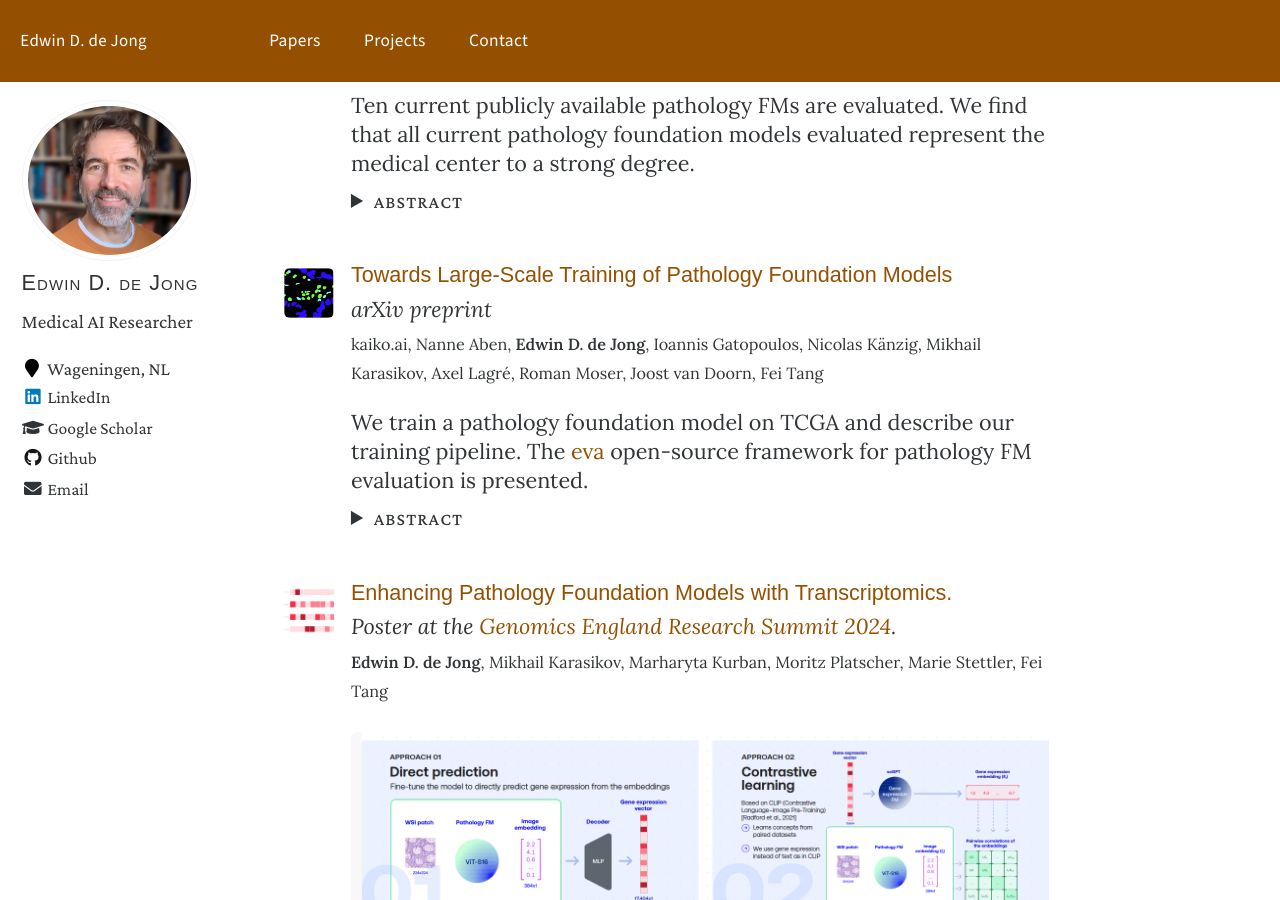
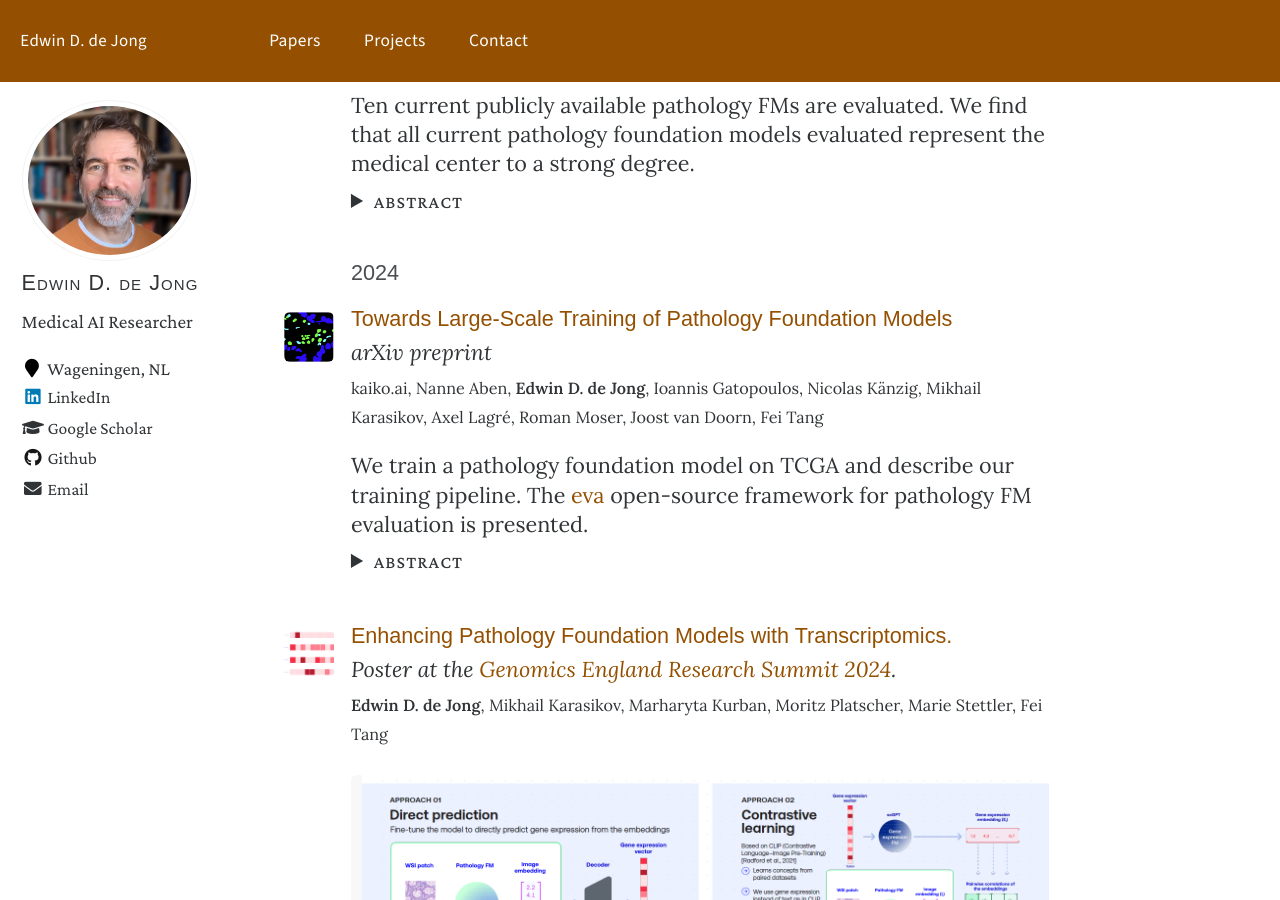
Before and after one commit to edwin-de-jong/edwin-de-jong.github.io, a Jekyll site: the page built from _pages/about.md, in a window 1280 px wide and 900 px high, scrolled down 5098 px. Built offline with Jekyll 4.4.1, drawn with Linux system fonts in a browser that asks for light colours; some web fonts are replaced.

Commit message:
fix link

```diff
--- a/_pages/about.md
+++ b/_pages/about.md
@@ -198,7 +198,7 @@
   <!-- Text content -->
   <div>
     <h3 style="margin:0 0 0.3em 0;">
-      <a href="https://www.arxiv.org/art">
+      <a href="https://arxiv.org/abs/2501.05409">
       Atlas: A Novel Pathology Foundation Model by Mayo Clinic, Charité, and Aignostics
       </a>
     </h3>
@@ -262,6 +262,12 @@
 
 
 
+<!-- year -->
+<div style="display:flex; align-items:flex-start; gap:1.2em; margin-bottom:0.5em;">
+  <div style="margin-left: calc(50px + 0.8em);">
+    <h2 style="margin:0;">2024</h2>
+  </div>
+</div>
 
 
 <!-- Paper -->
```
